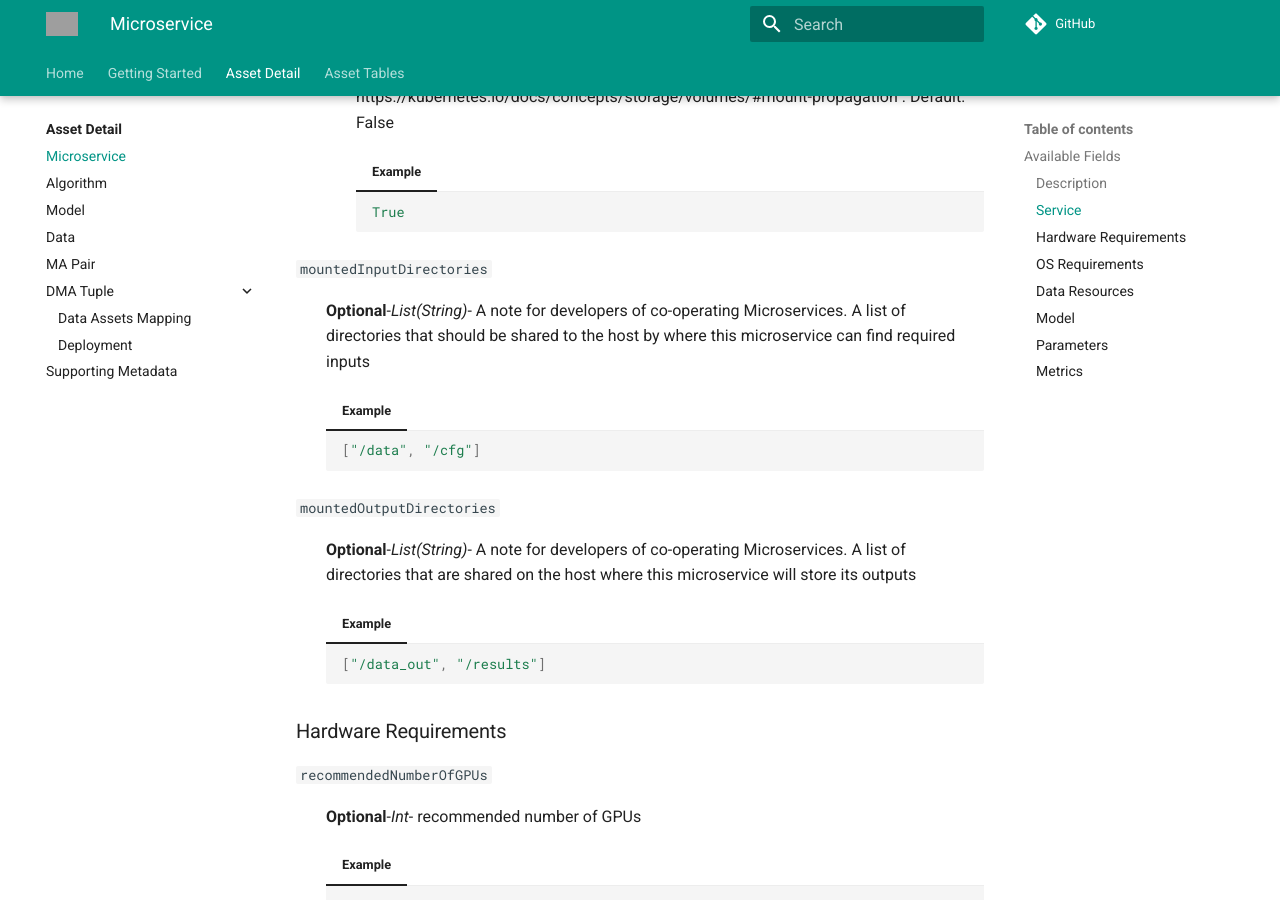
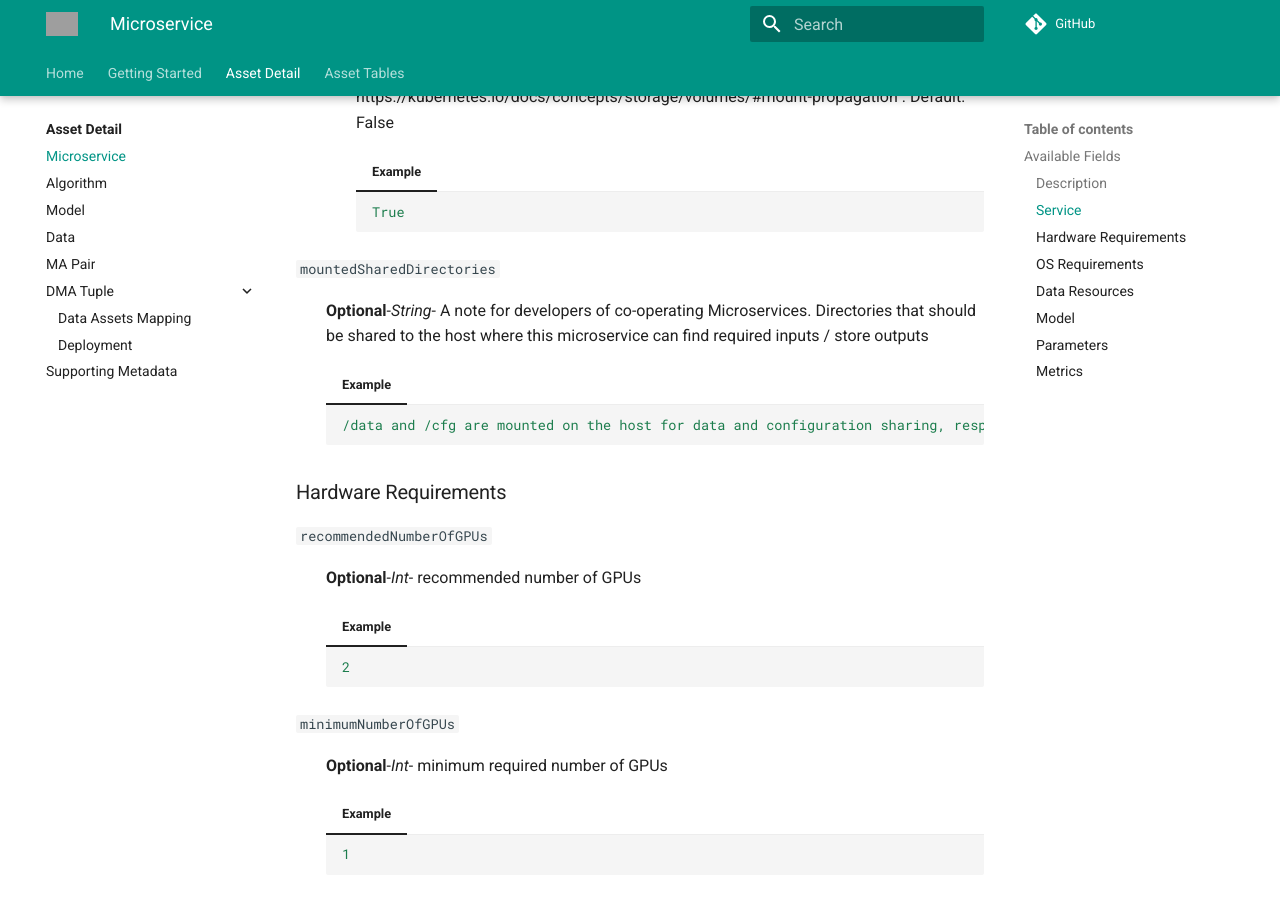
Before and after one commit to DIGITbrain/digitbrain.github.io, an MkDocs documentation site: the page built from docs/attributes/microservice/index.md, in a window 1280 px wide and 900 px high, scrolled down 3270 px. Built offline with MkDocs 1.6.1 and Material for MkDocs 9.7.7, drawn with Linux system fonts in a browser that asks for light colours; comment, search, counter and statistics services are not loaded; grey boxes are pictures that could not be loaded.

Commit message:
fix: merge mountedDirectory notes [AUTO]

````diff
--- a/docs/attributes/microservice/index.md
+++ b/docs/attributes/microservice/index.md
@@ -140,18 +140,11 @@ has these sections:
             True
             ```
 
-`mountedInputDirectories`{ #mountedinputdirectories }
-:   **Optional**-*List(String)*- A note for developers of co-operating Microservices. A list of directories that should be shared to the host by where this microservice can find required inputs
+`mountedSharedDirectories`{ #mountedshareddirectories }
+:   **Optional**-*String*- A note for developers of co-operating Microservices. Directories that should be shared to the host where this microservice can find required inputs / store outputs
     === "Example"
         ``` yaml
-        ["/data", "/cfg"]
-        ```
-
-`mountedOutputDirectories`{ #mountedoutputdirectories }
-:   **Optional**-*List(String)*- A note for developers of co-operating Microservices.  A list of directories that are shared on the host where this microservice will store its outputs
-    === "Example"
-        ``` yaml
-        ["/data_out", "/results"]
+        /data and /cfg are mounted on the host for data and configuration sharing, respectively.
         ```
 
 
````
Also changed, not shown: docs/tables/microservice/index.md (+1 -2 lines).
